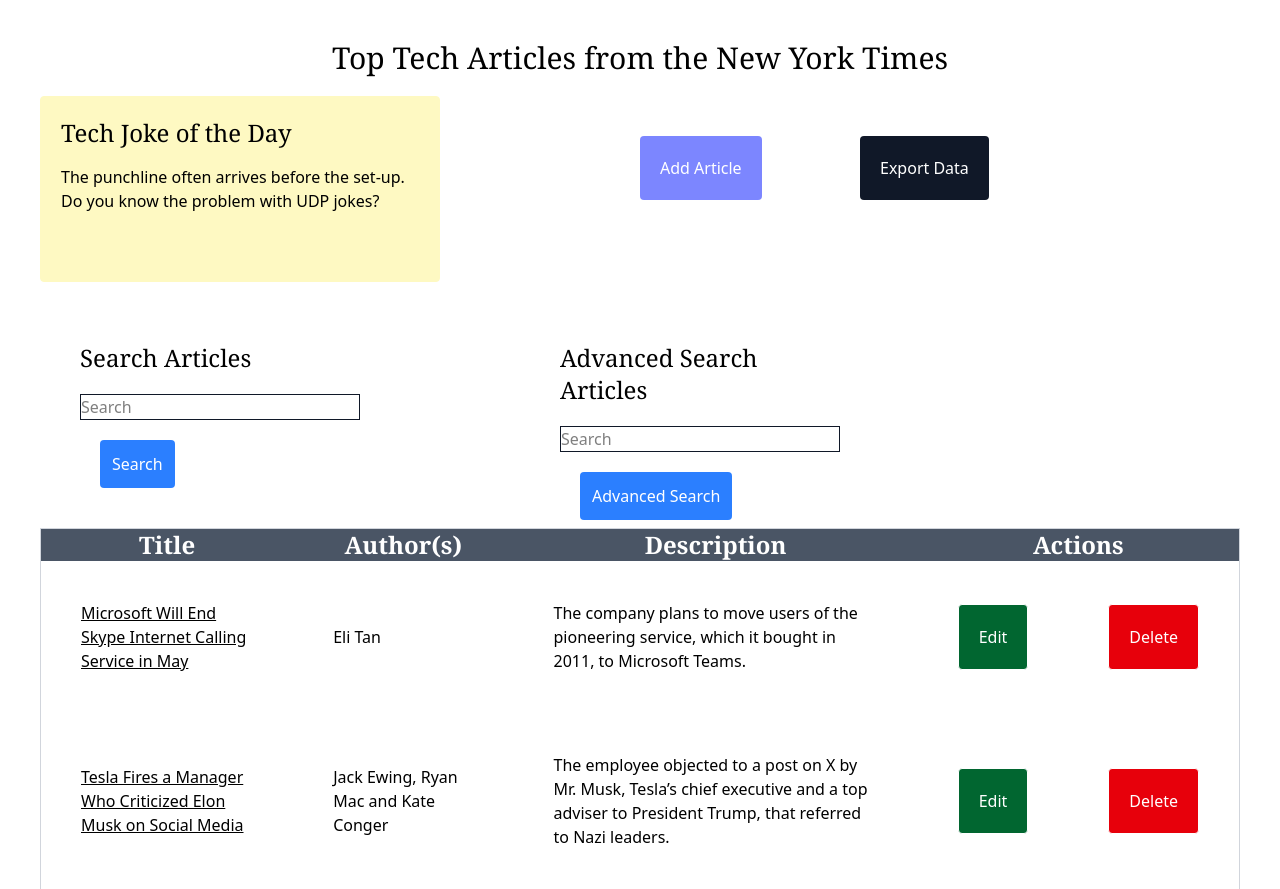
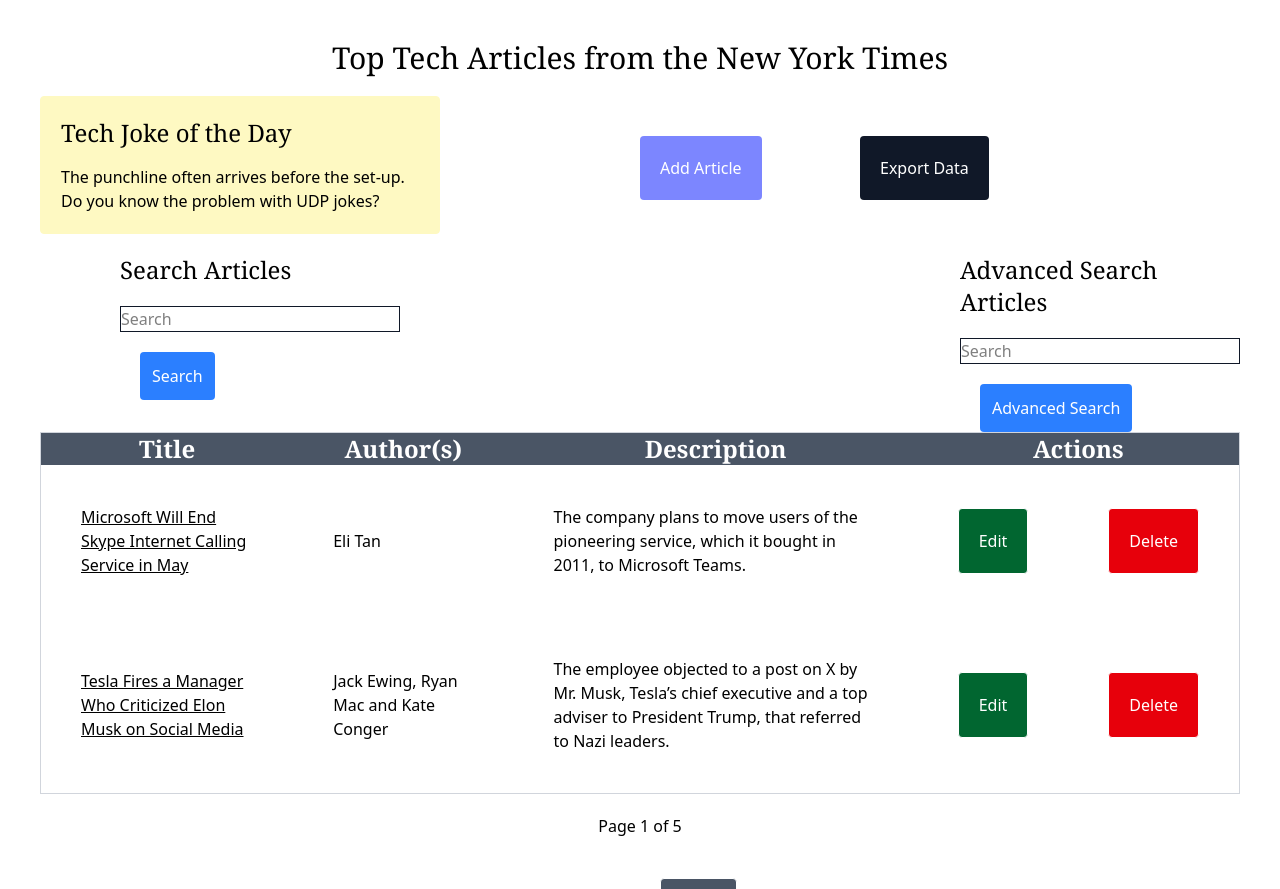
Before and after one commit to stmcpeters/KC8, a Flask app: page /index in a window 1280 px wide. Shown: the top 889 px of the page. Run offline with Flask 3, Linux system fonts and the light colour scheme; data comes from the database, SQL or seed files in the repository.

Commit message:
Update advanced search form layout in index.html for improved spacing

```diff
--- a/templates/index.html
+++ b/templates/index.html
@@ -24,7 +24,7 @@
   </div>
   <div class="float-right">
     <form action="/search" method="POST">
-      <div class="float-right m-10">
+      <div class="float-right ml-20">
         <label for="search" class="text-2xl font-serif">Search Articles</label><br />
         <input type="text" class="mt-5 mb-5 border border-gray-900 w-70" id="search" name="search" placeholder="Search ">
         <input type="hidden" name="page" value="1">
@@ -32,7 +32,7 @@
       </div>
     </form>
   </div>
-  <div class="float-right mt-10 ml-50">
+  <div class="float-right ml-200">
     <form action="/advanced_search" method="POST">
       <div class="float-right">
         <label for="search" class="text-2xl font-serif">Advanced Search Articles</label><br />
```
